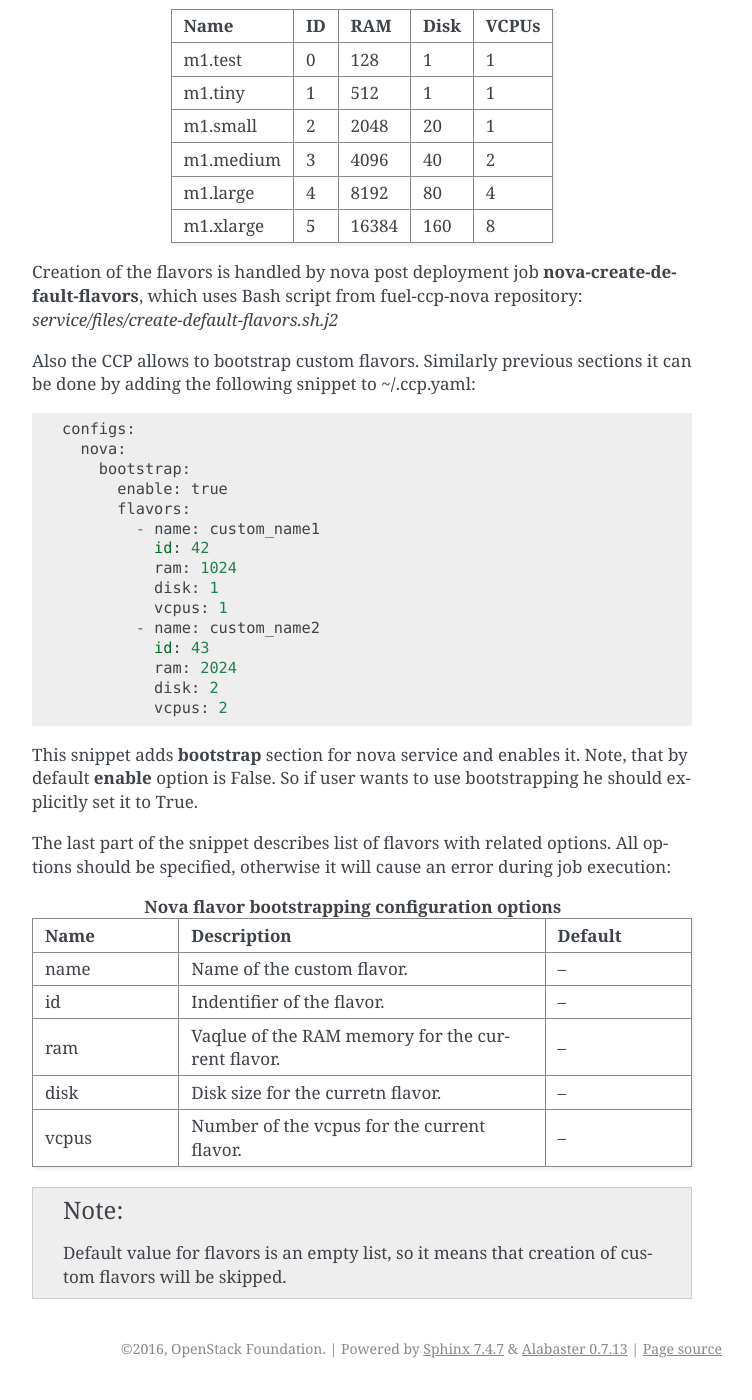
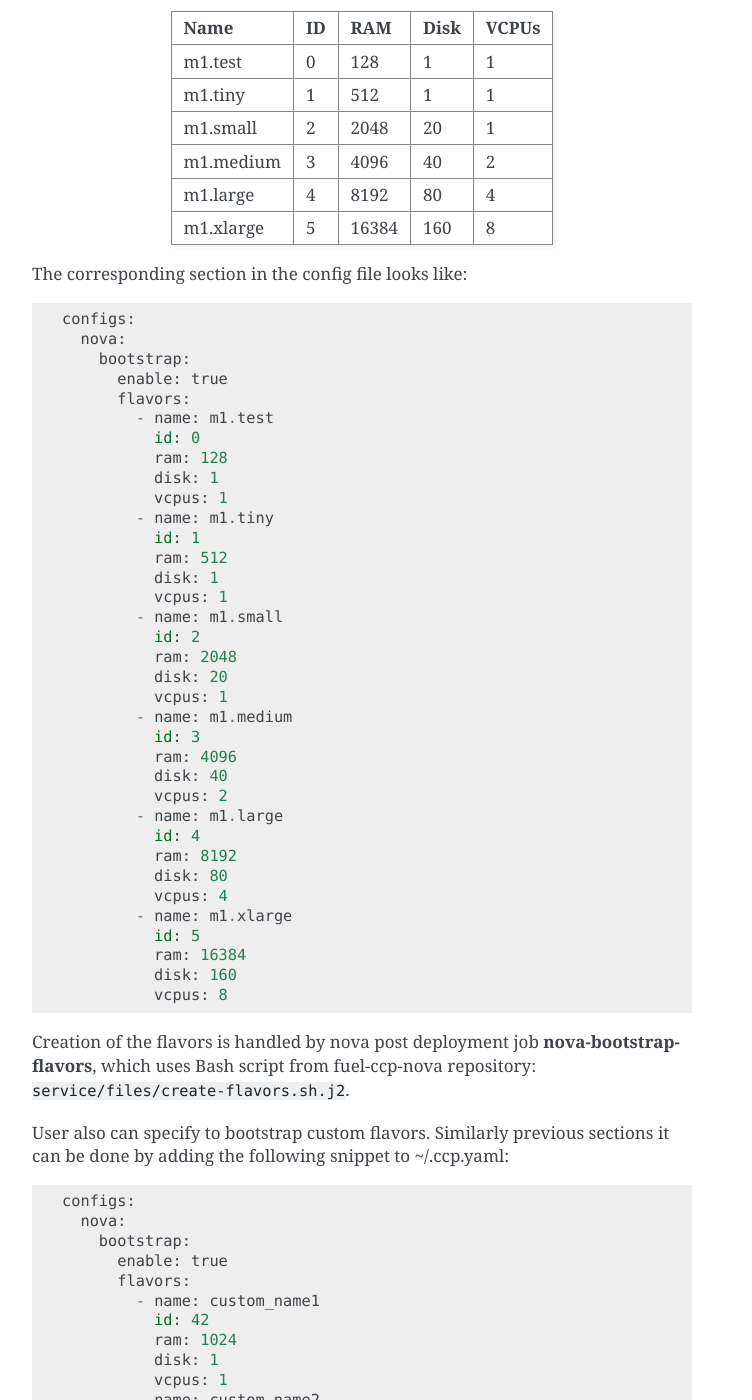
Before and after one commit to openstack-archive/fuel-ccp, a Sphinx documentation site: the page built from doc/source/bootstrapping.rst, in a window 1280 px wide and 1400 px high, scrolled down 3982 px. Shown: the whole window, without its empty margins (388-1140 px from the left). Built offline with Sphinx 7.4.7, drawn with Linux system fonts in a browser that asks for light colours; some of the changed text lies outside the part shown.

Commit message:
Update bootsrapping doc for flavors
Update doc again according last changes in the implementation.

Change-Id: If9c10e806aa8a2b5507a26a952fc885edb3b94aa
Depends-On: I07daad9be8b4ccbc5a8e618351e8897af7d61672

```diff
--- a/doc/source/bootstrapping.rst
+++ b/doc/source/bootstrapping.rst
@@ -207,7 +207,7 @@
 
 Creation of the image is handled by glance post deployment job
 **glance-cirros-image-upload**, which uses Bash script from fuel-ccp-glance
-repository: *service/files/glance-cirros-image-upload.sh.j2*
+repository: ``service/files/glance-cirros-image-upload.sh.j2``.
 
 .. _flavors:
 
@@ -228,11 +228,51 @@
  m1.xlarge  5  16384  160  8
 ========== == ====== ===== =====
 
+The corresponding section in the config file looks like:
+
+::
+
+ configs:
+   nova:
+     bootstrap:
+       enable: true
+       flavors:
+         - name: m1.test
+           id: 0
+           ram: 128
+           disk: 1
+           vcpus: 1
+         - name: m1.tiny
+           id: 1
+           ram: 512
+           disk: 1
+           vcpus: 1
+         - name: m1.small
+           id: 2
+           ram: 2048
+           disk: 20
+           vcpus: 1
+         - name: m1.medium
+           id: 3
+           ram: 4096
+           disk: 40
+           vcpus: 2
+         - name: m1.large
+           id: 4
+           ram: 8192
+           disk: 80
+           vcpus: 4
+         - name: m1.xlarge
+           id: 5
+           ram: 16384
+           disk: 160
+           vcpus: 8
+
 Creation of the flavors is handled by nova post deployment job
-**nova-create-default-flavors**, which uses Bash script from fuel-ccp-nova
-repository: *service/files/create-default-flavors.sh.j2*
+**nova-bootstrap-flavors**, which uses Bash script from fuel-ccp-nova
+repository: ``service/files/create-flavors.sh.j2``.
 
-Also the CCP allows to bootstrap custom flavors. Similarly previous sections
+User also can specify to bootstrap custom flavors. Similarly previous sections
 it can be done by adding the following snippet to ~/.ccp.yaml:
 
 ::
@@ -253,9 +293,14 @@
            disk: 2
            vcpus: 2
 
-This snippet adds **bootstrap** section for nova service and enables it.
-Note, that by default **enable** option is False. So if user wants to use
-bootstrapping he should explicitly set it to True.
+.. WARNING:: New list of custom flavors will overwrite default flavors and
+             they will not be created. To avoid it, just copy paste definition
+             of default flavors to your config and then extend it by new custom
+             flavors.
+
+This snippet adds **bootstrap** section for nova service. Note, that by default
+**enable** option is True. So if user doesn't want to use bootstrapping he
+should explicitly set it to False.
 
 The last part of the snippet describes list of flavors with related options.
 All options should be specified, otherwise it will cause an error during job
@@ -283,6 +328,3 @@
    * - vcpus
      - Number of the vcpus for the current flavor.
      - --
-
-.. NOTE:: Default value for flavors is an empty list, so it means that
-          creation of custom flavors will be skipped.
```
